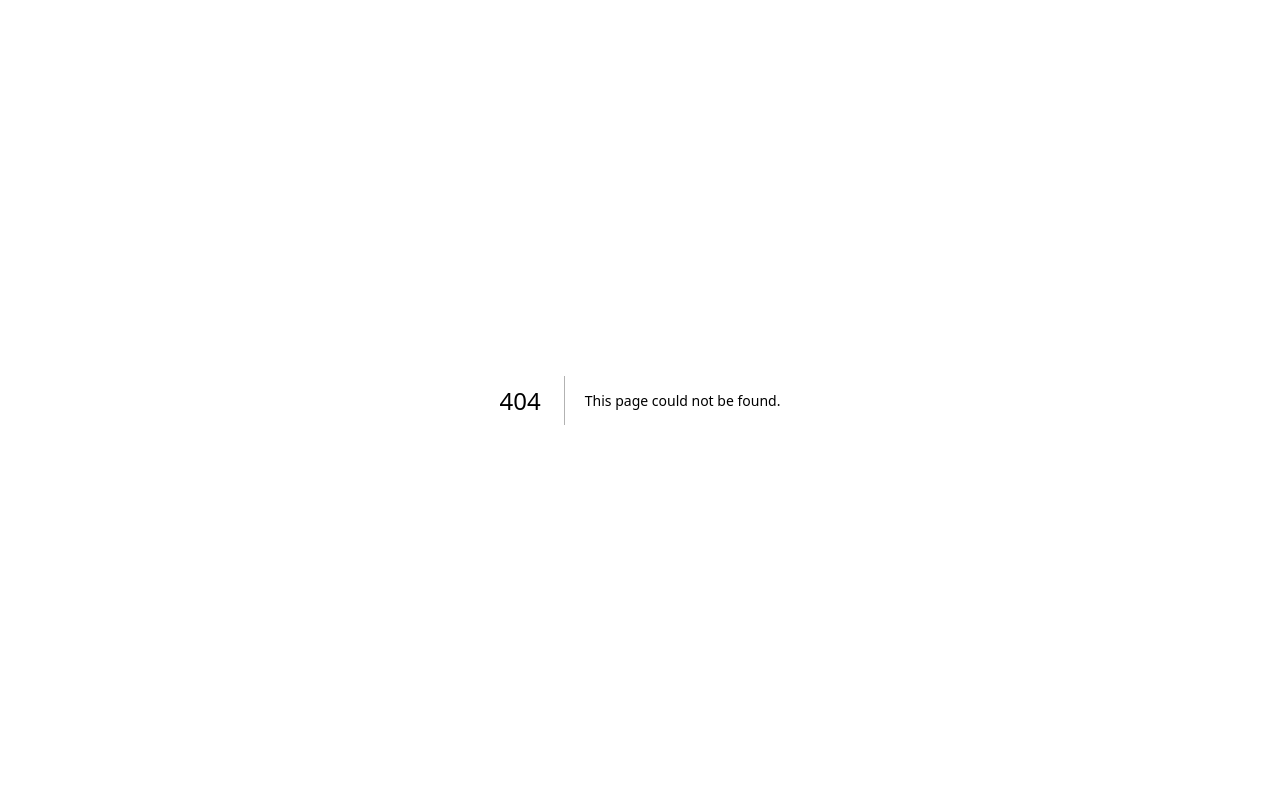
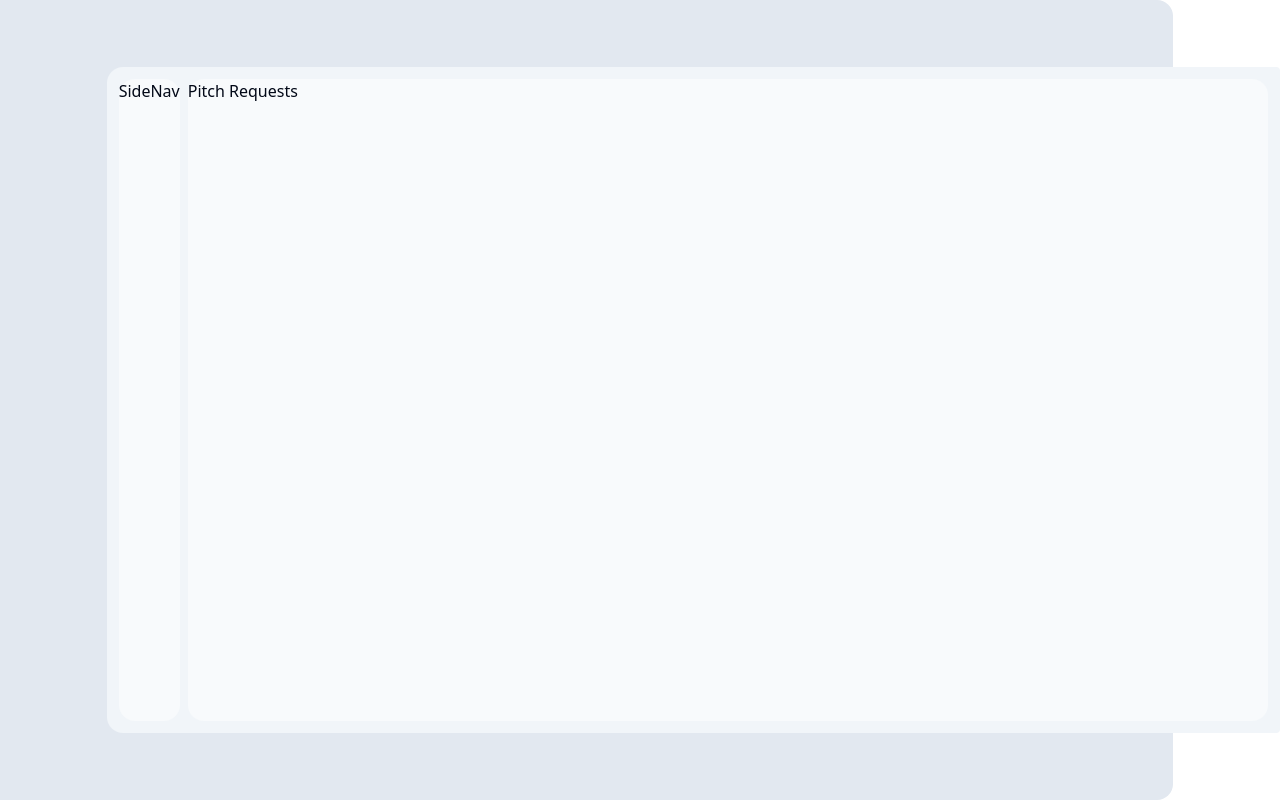
Before and after one commit to ekefan/pre-sales-deal-tracker, a Next.js app in the folder frontend/: page /dashboard/pitch-requests in a window 1280 px wide. Before the commit this address had no page. Built offline with nearby package versions, Linux system fonts and the light colour scheme.

Commit message:
dashboard: possible pages

```diff
--- /dev/null
+++ b/frontend/app/dashboard/deals/page.tsx
@@ -0,0 +1,3 @@
+export default async function Page() {
+    return <>Deals</>
+}
--- /dev/null
+++ b/frontend/app/dashboard/pitch-requests/page.tsx
@@ -0,0 +1,3 @@
+export default async function Page() {
+    return <>Pitch Requests</>
+}
--- /dev/null
+++ b/frontend/app/dashboard/profile/page.tsx
@@ -0,0 +1,3 @@
+export default async function Page() {
+    return <>Profile</>
+}
--- /dev/null
+++ b/frontend/app/dashboard/users/page.tsx
@@ -0,0 +1,3 @@
+export default async function Page() {
+    return <>Users</>
+}
```
